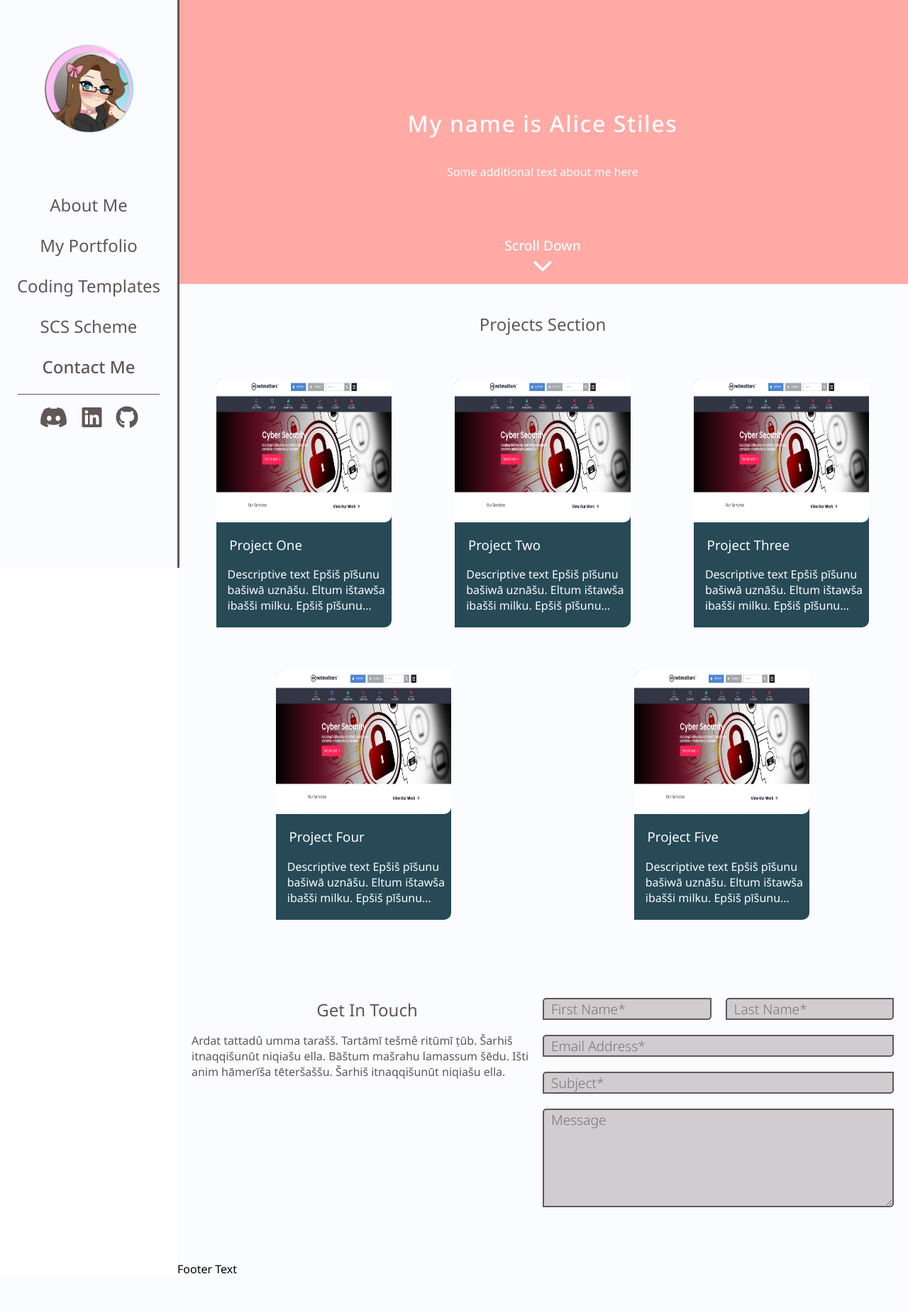
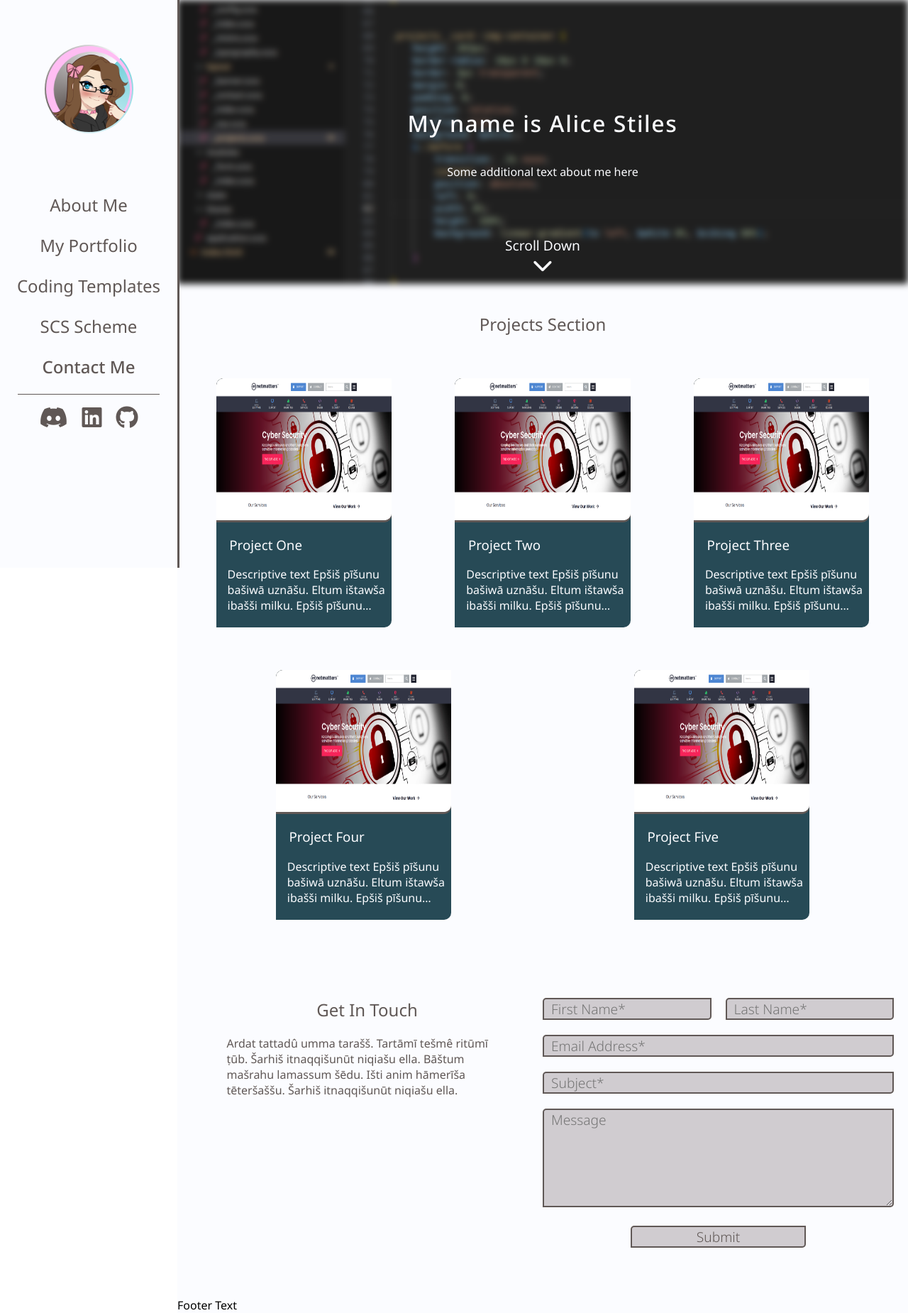
Before and after one commit to AliceeeSixes/netmatters-portfolio, a PHP site: page / in a window 1280 px wide. Shown: the whole page at 71% size. Before the commit the page ends 1795 px from the top, so only its background shows below. Run offline with PHP 8.4, Linux system fonts and the light colour scheme.

Commit message:
Add submit button to form

```diff
--- a/css/application.css
+++ b/css/application.css
@@ -17,7 +17,8 @@
   box-sizing: border-box;
   font-family: "Noto Sans", sans-serif;
   font-weight: 400;
-  outline: none; }
+  outline: none;
+  scroll-behavior: smooth; }
 
 body {
   width: 100%;
@@ -126,7 +127,7 @@ a {
   padding: 0;
   position: relative;
   overflow: clip;
-  background: #fbfcff; }
+  background: #605856; }
   .projects__card--img-container::before {
     transition: .3s ease;
     content: "";
@@ -134,7 +135,7 @@ a {
     left: 0;
     width: 0%;
     height: 100%;
-    background: linear-gradient(to left, #fbfcff 0%, #74d1db 80%); }
+    background: linear-gradient(to left, #605856 0%, #74d1db 80%); }
 
 .projects__card--img {
   position: relative;
@@ -161,8 +162,15 @@ a {
 #banner {
   position: relative;
   height: 400px;
-  background: #ffaaa5;
   display: flex; }
+
+#banner__img {
+  background: url(../img/code_screenshot.png);
+  background-size: cover;
+  filter: blur(5px);
+  height: 100%;
+  width: 100%;
+  position: absolute; }
 
 #banner__inner {
   align-self: center;
@@ -172,7 +180,8 @@ a {
   display: flex;
   flex-direction: column;
   justify-content: center;
-  color: #fbfcff; }
+  color: #fbfcff;
+  z-index: 1; }
   #banner__inner h1 {
     margin: 20px;
     font-weight: 500;
@@ -356,8 +365,10 @@ nav {
       grid-template-columns: 1fr 1fr; } }
 
 .contact__description p {
-  width: 100%;
-  text-wrap: wrap; }
+  width: 80%;
+  text-wrap: wrap;
+  margin: auto;
+  margin-top: 20px; }
 
 form {
   height: fit-content;
@@ -420,4 +431,16 @@ textarea {
 textarea {
   overflow: auto; }
 
+.submit {
+  width: 50%;
+  margin-top: 50px;
+  margin: auto; }
+  .submit input {
+    background-color: #d0ccd0; }
+  @media (min-width: 768px) {
+    .submit {
+      grid-column: span 2; } }
+  .submit:hover input, .submit:focus-within input {
+    background-color: #74d1db; }
+
 /*# sourceMappingURL=application.css.map */
--- a/index.html
+++ b/index.html
@@ -39,10 +39,11 @@
 
 
             <section id="banner">
+                <div id="banner__img"></div>
                 <div id="banner__inner">
                     <h1>My name is Alice Stiles</h1>
                     <p> Some additional text about me here</p>
-                    <h3 class="page__arrow">Scroll Down<br><i class="fa fa-chevron-down"></i></h3>
+                    <h3 class="page__arrow"><a href="#projects">Scroll Down<br><i class="fa fa-chevron-down"></i></a></h3>
                 </div>
 
             </section>
@@ -135,8 +136,8 @@
                         <div class="input"><input type="email" placeholder="Email Address*" id="email" name="email" /></div>
                         <div class="input"><input type="text" placeholder="Subject*" id="subject" name="subject" /></div>
 
-                        <div class="input"><textarea id="message" name="message" placeholder="Message" rows="5"></textarea>
-
+                        <div class="input"><textarea id="message" name="message" placeholder="Message" rows="5"></textarea></div>
+                        <div class="submit"><input type="submit" /></div>
                     </form>
 
 
--- a/scss/base/_base.scss
+++ b/scss/base/_base.scss
@@ -2,7 +2,7 @@
     box-sizing: border-box;
     @include primary-font-stack;
     outline: none;
-
+    scroll-behavior: smooth;
 }
 
 
--- a/scss/layout/_banner.scss
+++ b/scss/layout/_banner.scss
@@ -1,8 +1,16 @@
 #banner {
     position: relative;
     height: $banner__height;
-    background: $cornflower-lilac;
     display: flex;
+}
+
+#banner__img {
+    background: url(../img/code_screenshot.png);
+    background-size: cover;
+    filter: blur(5px);
+    height: 100%;
+    width: 100%;
+    position: absolute;
 }
 
 #banner__inner {
@@ -14,6 +22,7 @@
     flex-direction: column;
     justify-content: center;
     color: $white;
+    z-index: 1;
 
     h1 {
         margin: 20px;
--- a/scss/layout/_contact.scss
+++ b/scss/layout/_contact.scss
@@ -12,7 +12,10 @@
 
 .contact__description {
     p {
-        width: 100%;
+        width: 80%;
         text-wrap: wrap;
+        margin: auto;
+        margin-top: 20px;
+
     }
 }
--- a/scss/layout/_projects.scss
+++ b/scss/layout/_projects.scss
@@ -73,7 +73,7 @@
     padding: 0;
     position: relative;
     overflow: clip;
-    background: $white;;
+    background: $wenge;
     &::before {
         transition: .3s ease;
         content: "";
@@ -81,7 +81,7 @@
         left: 0;
         width: 0%;
         height: 100%;
-        background: linear-gradient(to left, $white 0%, $viking 80%);
+        background: linear-gradient(to left, $wenge 0%, $viking 80%);
 
     }
 
--- a/scss/modules/_form.scss
+++ b/scss/modules/_form.scss
@@ -75,3 +75,21 @@ textarea {
     overflow: auto;
 
 }
+
+.submit {
+    width: 50%;
+    margin-top: 50px;
+    margin: auto;
+    & input{
+        background-color: $french-gray;
+    }
+    @media (min-width: $break-medium) {
+        grid-column: span 2;
+    }
+    &:hover,
+    &:focus-within {
+        input {
+            background-color: $viking;
+        }
+    }
+}
```
Also changed, not shown: img/code_screenshot.png (added), 1 other file.
